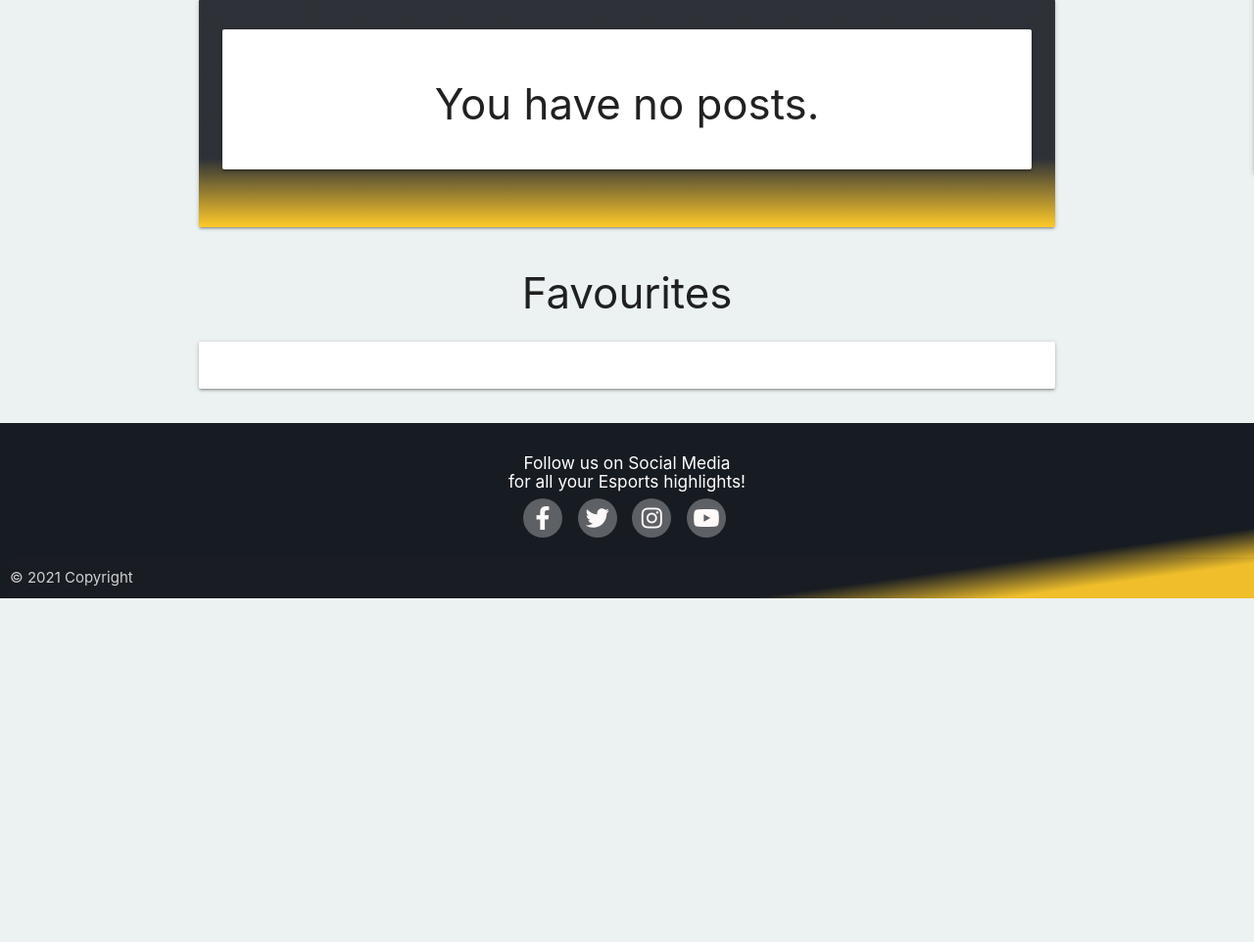
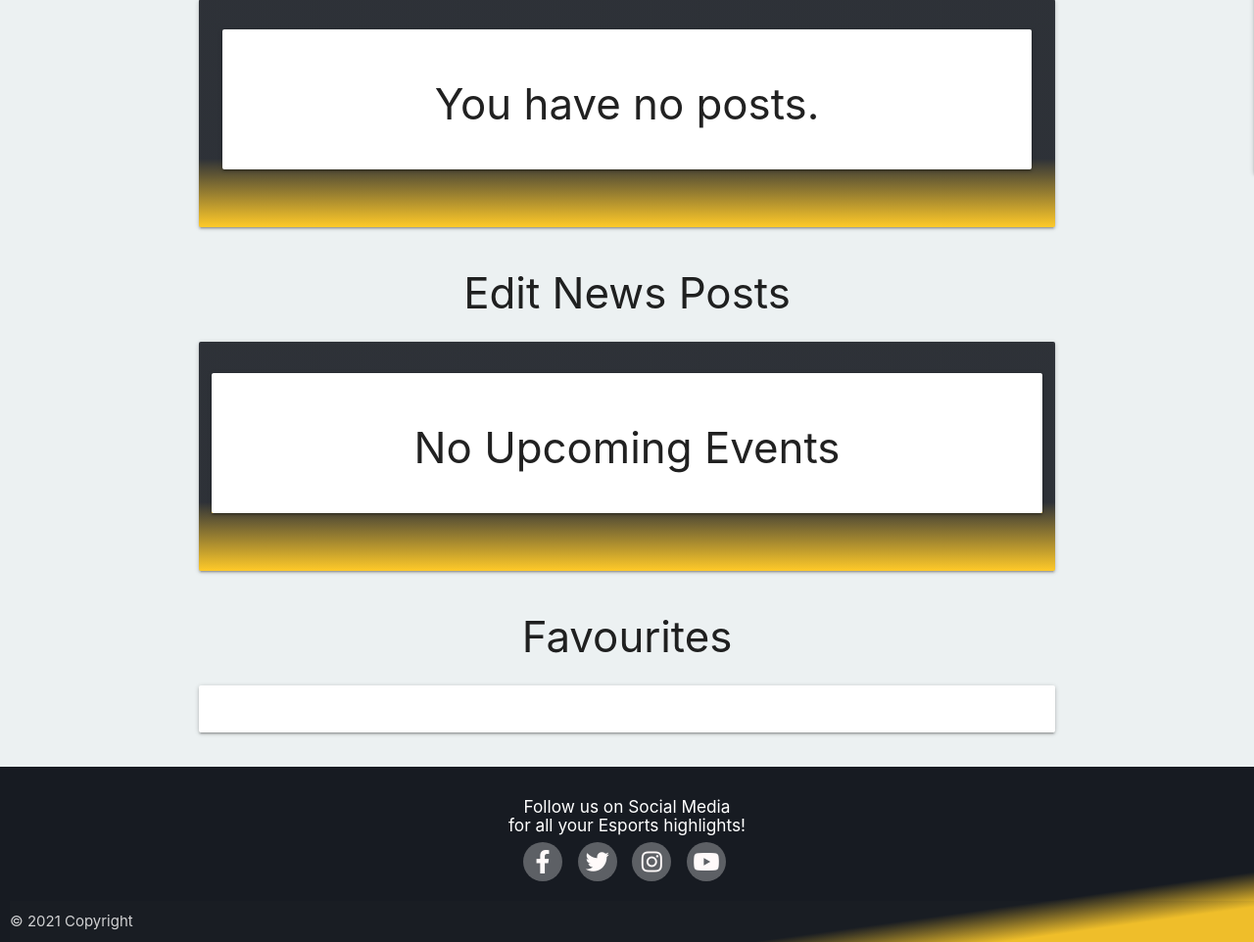
Before and after one commit to jamesr1775/esports-epics, a Flask app: page /profile/1 in a window 1280 px wide. Shown: the part 683-1645 px from the top of the page at 98% size. Before the commit the page ends 1294 px from the top, so only its background shows below. Run offline with Flask 2, Linux system fonts and the light colour scheme; the visitor is signed in with stand-in values (Sample User, id 1); data that the repository does not hold is empty; some libraries are stand-ins or nearby versions.

Commit message:
The edit news post page has been implemented. If the user created a news story they can edit it via the profile page button

```diff
--- a/app.py
+++ b/app.py
@@ -95,7 +95,8 @@ def login():
 def profile(username):
     if session["user"]:
         epics = list(mongo.db.epics.find({"username": username}))
-        return render_template("profile.html", username=username, epics=epics)
+        news = list(mongo.db.news.find({"username": username}))
+        return render_template("profile.html", username=username, epics=epics,news=news)
     return redirect(url_for("login"))
 
 @app.route("/logout")
@@ -210,6 +211,23 @@ def edit_epic(epic_id):
     epic = mongo.db.epics.find_one({"_id": ObjectId(epic_id)})
     return render_template("edit_epic.html", epic=epic)
 
+@app.route("/edit_news/<story_id>", methods=["GET", "POST"])
+def edit_news(story_id):
+    if request.method == "POST":
+        post_info = {
+            "username": session['user'],
+            "title": request.form.get("title"),
+            "post_body": request.form.get("post_body"),
+            "post_image": request.form.get("post_image"),
+        }
+        mongo.db.news.update({"_id": ObjectId(story_id)}, post_info)
+        flash("News Post Successfully Updated")
+        return redirect( url_for("profile", username=session["user"]))
+    story = mongo.db.news.find_one({"_id": ObjectId(story_id)})
+    return render_template("edit_news.html", story=story)
+
+
+
 if __name__ == "__main__":
     app.run(host=os.environ.get("IP"),
             port=int(os.environ.get("PORT")),
--- a/templates/profile.html
+++ b/templates/profile.html
@@ -66,6 +66,50 @@
             </div>
         </div>
     </div>
+    {% if session.is_journalist == True %}
+        <div class="container">
+            <div class="row">
+                <h3 class="center-align">Edit News Posts</h3>
+                <div class="col s12">
+                    <div class="card-panel epic-card-container">
+                        <div class="row">
+                            <ul class="collapsible latest-news-list popout">
+                                {% if news|length > 0 %}
+                                    {% for story in news %}
+                                        <li class="hoverable">
+                                            <div class="collapsible-header no-padding news-div">
+                                                <div class="center-align">
+                                                    <h6 class="news-title">{{ story.title}}</h6>
+                                                    <i class="material-icons news-drop-icon">arrow_drop_down_circle</i>
+                                                    <a href="{{ url_for('edit_news', story_id=story._id) }}" class="waves-effect waves-light float-right btn edit-btn">
+                                                        <i class="material-icons edit-icon">edit</i>
+                                                        Edit
+                                                    </a>
+                                                </div>
+                                            </div>
+                                            <div class="collapsible-body latest-news-card no-padding">
+                                                <span>
+                                                    <img src="{{ story.post_image }}" alt="{{ story.title }}" class="news-image">
+                                                    <div class="pre-line post-body">
+                                                        {{ story.post_body }}
+                                                        <p class="author-text">written by: {{ story.username }}</p>
+                                                    </div>
+                                                </span>
+                                            </div>
+                                        </li>
+                                    {% endfor %}
+                                {% else %}
+                                    <div class="card-panel ">
+                                        <h3 class="text-darken-4 center-align">No Upcoming Events</h3>
+                                    </div>
+                                {% endif %}
+                            </ul>
+                        </div>
+                    </div>
+                </div>
+            </div>
+        </div>
+    {% endif %}
     <div class="container">
         <div class="row">
             <h3 class="center-align">Favourites</h3>
```
Also changed, not shown: templates/edit_news.html (added, +44 -0 lines).
